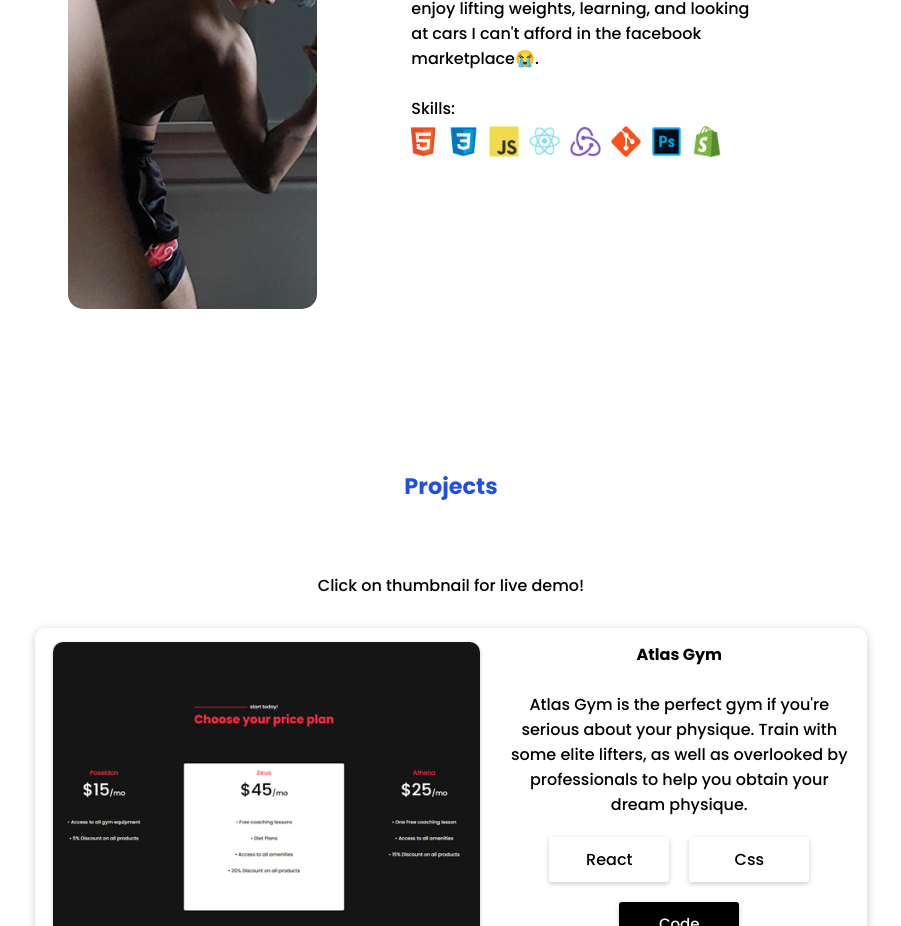
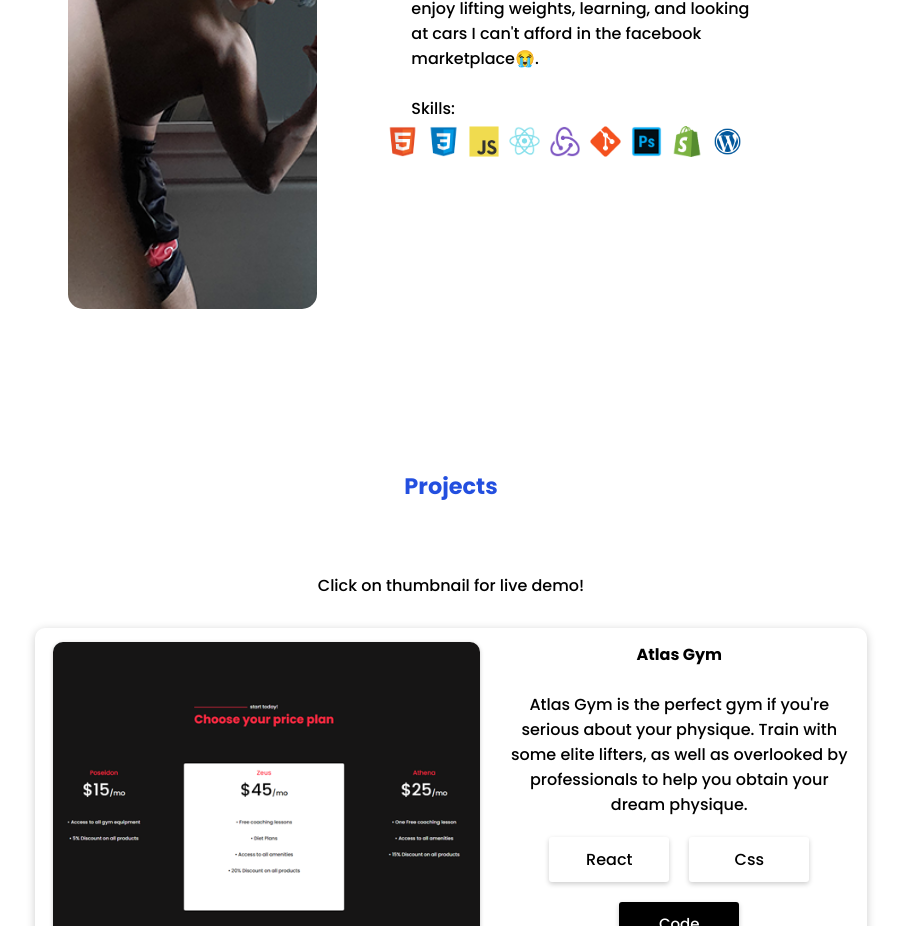
Before and after one commit to RonzyOnOF/portfolio, a React (Vite) app: page / in a window 1280 px wide. Shown: the part 1200-2126 px from the top of the page, without its empty margins (189-1090 px from the left). Built offline with nearby package versions, Linux system fonts and the light colour scheme.

Commit message:
add wordpress icon

```diff
--- a/src/components/icons/Icons.jsx
+++ b/src/components/icons/Icons.jsx
@@ -7,6 +7,7 @@ import redux from '../../../public/icons/reduxIcon.png';
 import git from '../../../public/icons/gitIcon.png';
 import photoshop from '../../../public/icons/photoshopIcon.png';
 import shopify from '../../../public/icons/shopifyIcon.png';
+import wordpress from '../../../public/icons/wordpress.png';
 
 export const Icons = () => {
     return (
@@ -21,6 +22,7 @@ export const Icons = () => {
                 <img src={git} />
                 <img src={photoshop} />
                 <img src={shopify} />
+                <img src={wordpress} />
             </div>
         </>
     )
```
Also changed, not shown: public/icons/wordpress.png (added).
